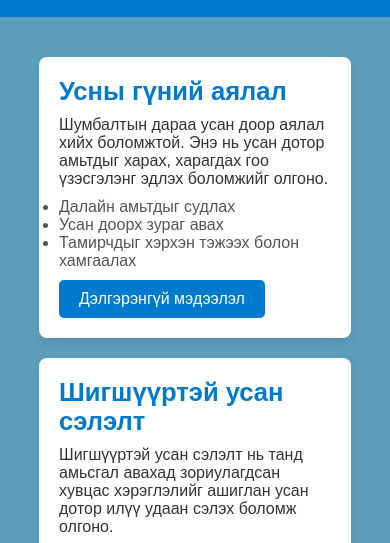
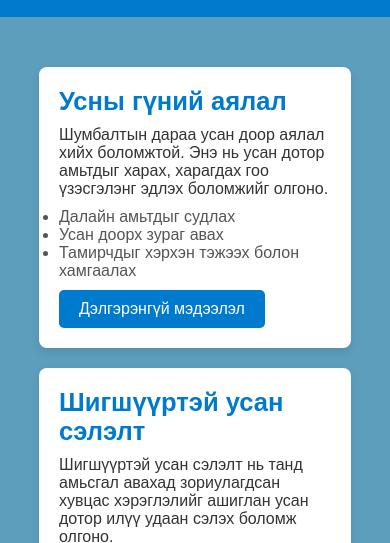
Before and after one commit to GGCLIENTS/scubaDive, a plain HTML site: page other.html in a window 390 px wide. Shown: the part 231-774 px from the top of the page. Drawn offline with Linux system fonts and the light colour scheme.

Commit message:
Add files via upload

```diff
--- a/aboutus.css
+++ b/aboutus.css
@@ -67,3 +67,12 @@
     width: 300px;
     height: 143px;
 }
+@media (max-width: 768px) {
+    /* Mobile-specific styles */
+    body {
+      font-size: 16px;
+    }
+    .container {
+      padding: 10px;
+    }
+  }
--- a/comment.css
+++ b/comment.css
@@ -132,3 +132,12 @@ body {
         .delete-btn:hover {
             background-color: #c0392b;
         }
+        @media (max-width: 768px) {
+            /* Mobile-specific styles */
+            body {
+              font-size: 16px;
+            }
+            .container {
+              padding: 10px;
+            }
+          }
--- a/commentstyle.css
+++ b/commentstyle.css
@@ -117,3 +117,12 @@
     margin-right: 10px;
     border-radius: 50%;
 }
+@media (max-width: 768px) {
+    /* Mobile-specific styles */
+    body {
+      font-size: 16px;
+    }
+    .container {
+      padding: 10px;
+    }
+  }
--- a/diving.css
+++ b/diving.css
@@ -132,3 +132,12 @@ iframe {
 .faq summary {
     font-weight: bold;
 }
+@media (max-width: 768px) {
+    /* Mobile-specific styles */
+    body {
+      font-size: 16px;
+    }
+    .container {
+      padding: 10px;
+    }
+  }
--- a/hicheel.css
+++ b/hicheel.css
@@ -87,3 +87,12 @@ a:visited {
 a:hover {
     color: #007BFF;
 }
+@media (max-width: 768px) {
+    /* Mobile-specific styles */
+    body {
+      font-size: 16px;
+    }
+    .container {
+      padding: 10px;
+    }
+  }
--- a/other.css
+++ b/other.css
@@ -106,3 +106,12 @@ header {
     border-radius: 5px;
     cursor: pointer;
 }
+@media (max-width: 768px) {
+    /* Mobile-specific styles */
+    body {
+      font-size: 16px;
+    }
+    .container {
+      padding: 10px;
+    }
+  }
--- a/scubaitem.css
+++ b/scubaitem.css
@@ -95,3 +95,12 @@ header {
 .equipment-card button:hover {
     background-color: #003366;
 }
+@media (max-width: 768px) {
+    /* Mobile-specific styles */
+    body {
+      font-size: 16px;
+    }
+    .container {
+      padding: 10px;
+    }
+  }
--- a/style.css
+++ b/style.css
@@ -98,3 +98,12 @@ button:hover span{
 button:hover{
     border: none;
 }
+@media (max-width: 768px) {
+    /* Mobile-specific styles */
+    body {
+      font-size: 16px;
+    }
+    .container {
+      padding: 10px;
+    }
+  }
--- a/zuwlumj.css
+++ b/zuwlumj.css
@@ -100,3 +100,12 @@ footer {
     width: 100%;
     bottom: 0;
 }
+@media (max-width: 768px) {
+    /* Mobile-specific styles */
+    body {
+      font-size: 16px;
+    }
+    .container {
+      padding: 10px;
+    }
+  }
```
